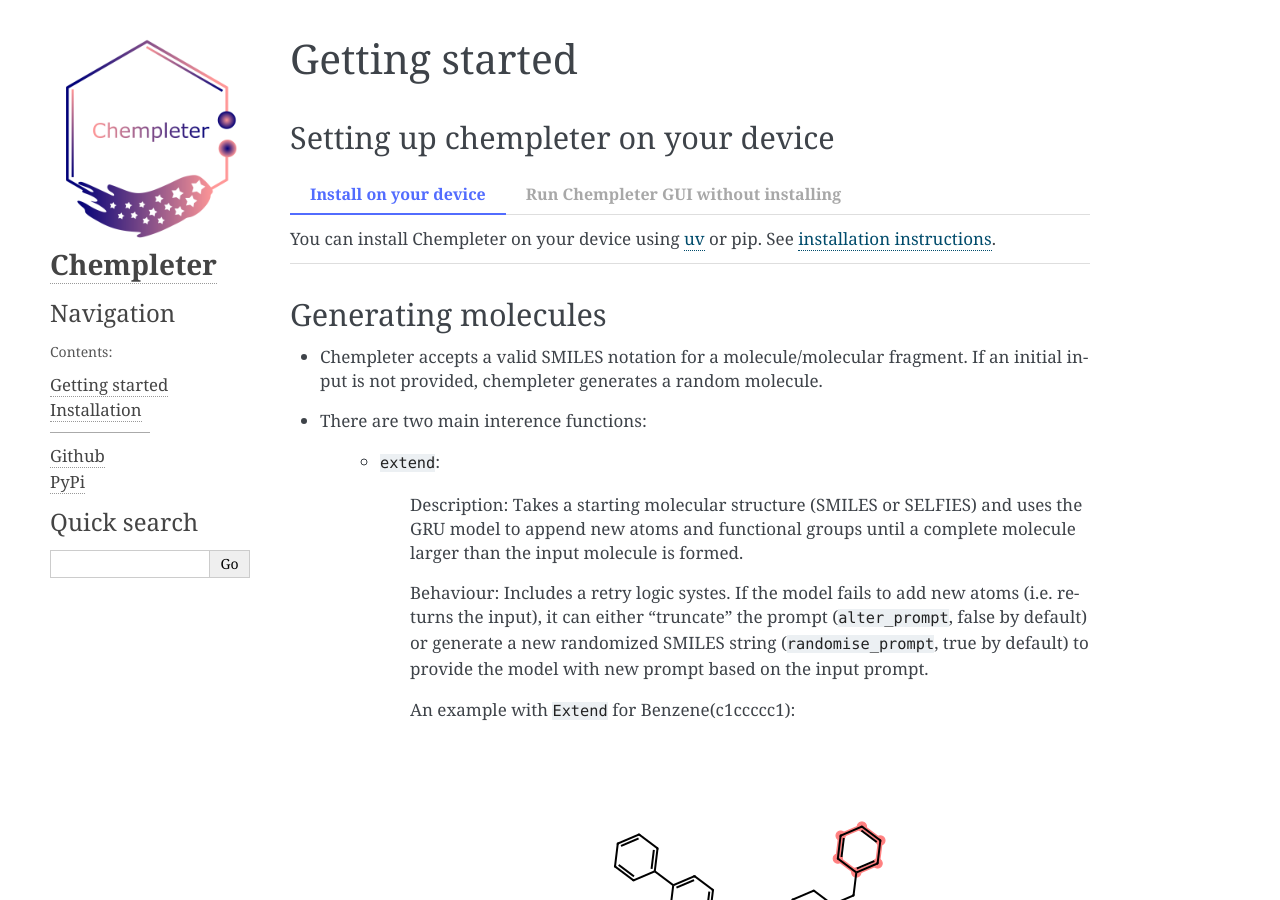
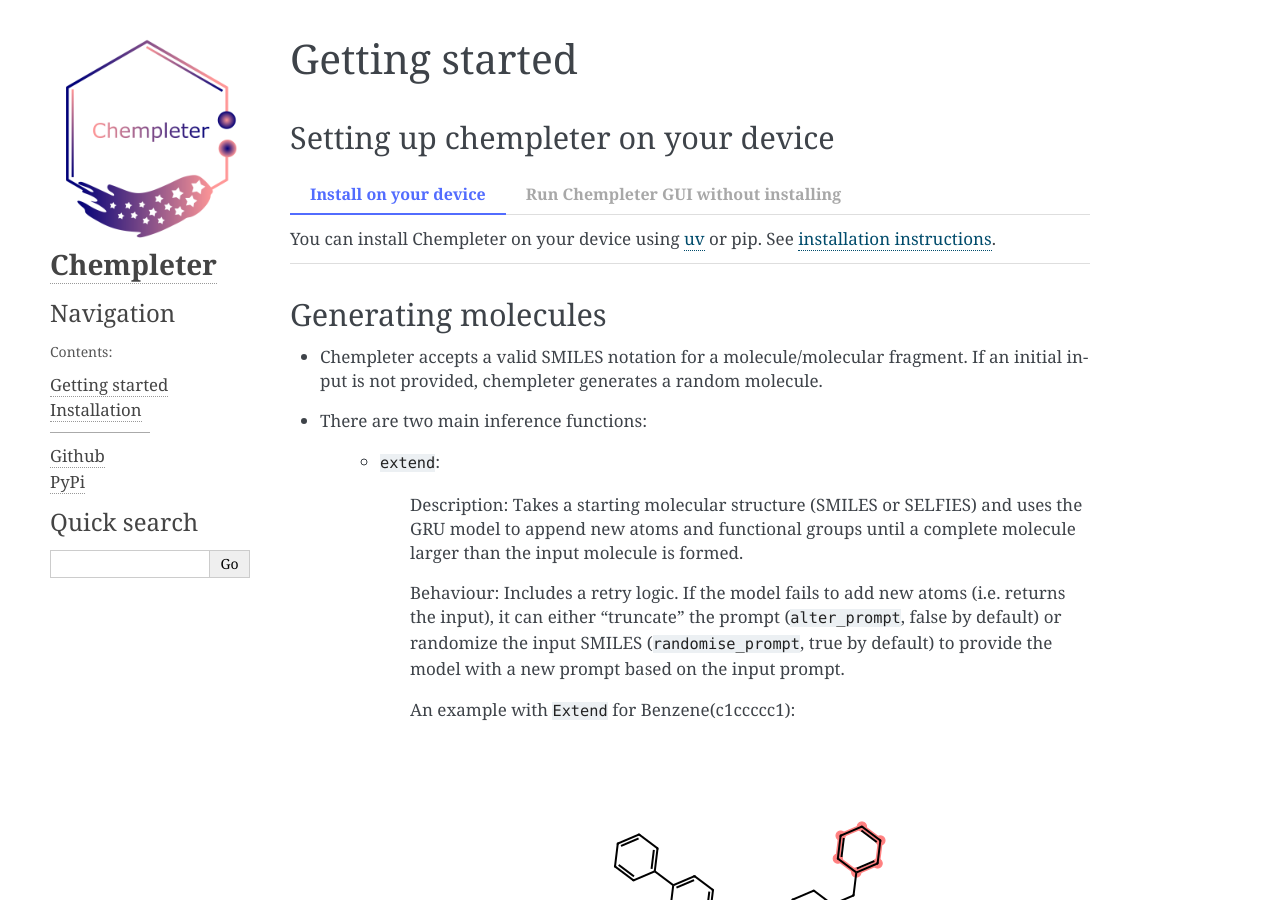
Before and after one commit to davistdaniel/chempleter, a Sphinx documentation site: the page built from docs/source/usage.rst, in a window 1280 px wide and 900 px high. Built offline with Sphinx 7.4.7, drawn with Linux system fonts in a browser that asks for light colours.

Commit message:
docs: fixed typos, updated docs

```diff
--- a/docs/source/index.rst
+++ b/docs/source/index.rst
@@ -19,7 +19,7 @@
 What can chempleter do?
 ----------------------------
 
-* Currently, Chempleter accepts an intial molecule/molecular fragment in SMILES format and generates a larger molecule with that intial structure included, while respecting chemical syntax. It also shows some interesting descriptors.
+* Currently, Chempleter accepts an initial molecule/molecular fragment in SMILES format and generates a larger molecule with that intial structure included, while respecting chemical syntax. It also shows some interesting descriptors.
 * It can be used to generate a wide range of structural analogs which the share same core structure (by changing the sampling temperature) or decorate a core scaffold iteratively (by increasing generated token lengths).
 * In the future, it might be adapated to predict structures with a specific chemical property using a regressor to rank predictions and transition towards more "goal-directed" predictions.
 
--- a/docs/source/usage.rst
+++ b/docs/source/usage.rst
@@ -30,15 +30,15 @@
 ----------------------------------------
 
 * Chempleter accepts a valid SMILES notation for a molecule/molecular fragment. If an initial input is not provided, chempleter generates a random molecule.
-* There are two main interence functions:
+* There are two main inference functions:
 
     * ``extend``:
 
         Description: Takes a starting molecular structure (SMILES or SELFIES) and uses the GRU model to
         append new atoms and functional groups until a complete molecule larger than the input molecule is formed.
 
-        Behaviour: Includes a retry logic systes. If the model fails to add new atoms (i.e. returns the input), it can either "truncate" the prompt
-        (``alter_prompt``, false by default) or generate a new randomized SMILES string (``randomise_prompt``, true by default) to provide the model with new prompt based on the input prompt.
+        Behaviour: Includes a retry logic. If the model fails to add new atoms (i.e. returns the input), it can either "truncate" the prompt
+        (``alter_prompt``, false by default) or randomize the input SMILES (``randomise_prompt``, true by default) to provide the model with a new prompt based on the input prompt.
 
         An example with ``Extend`` for Benzene(c1ccccc1):
 
```
